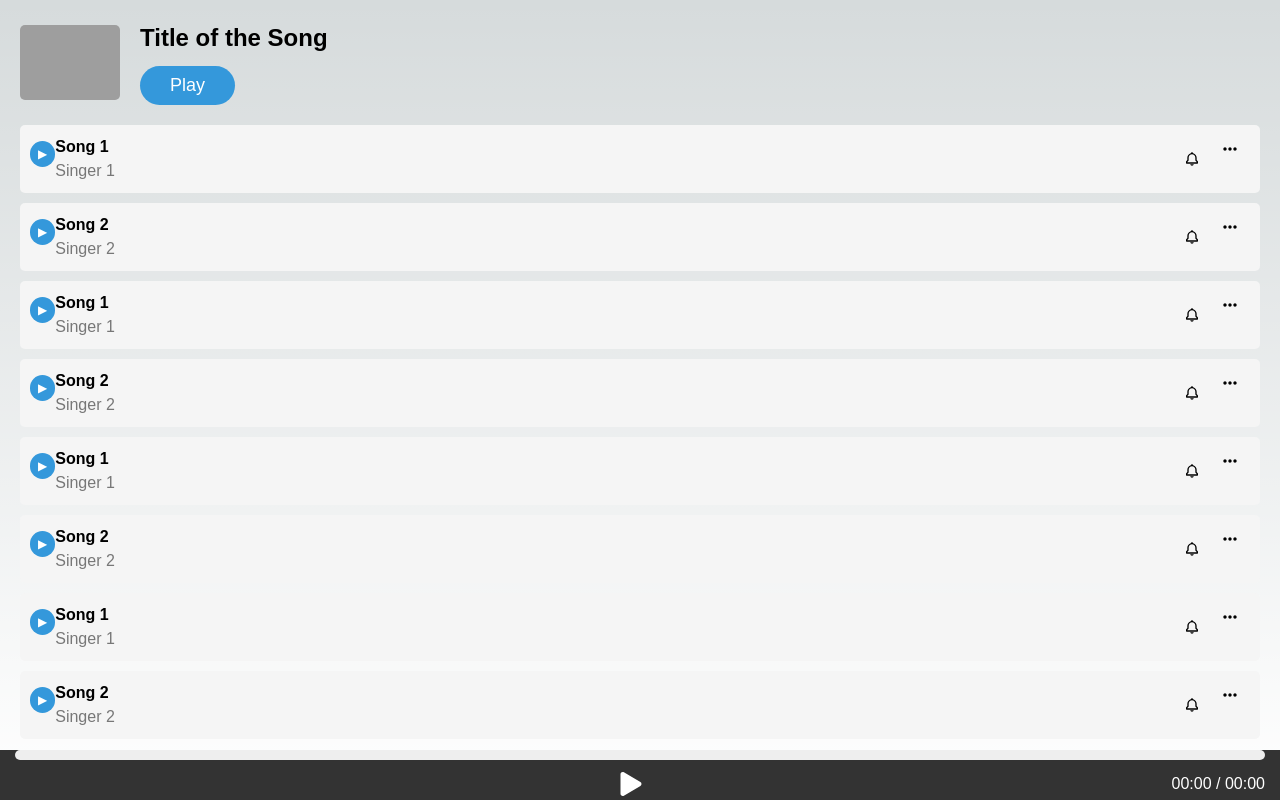
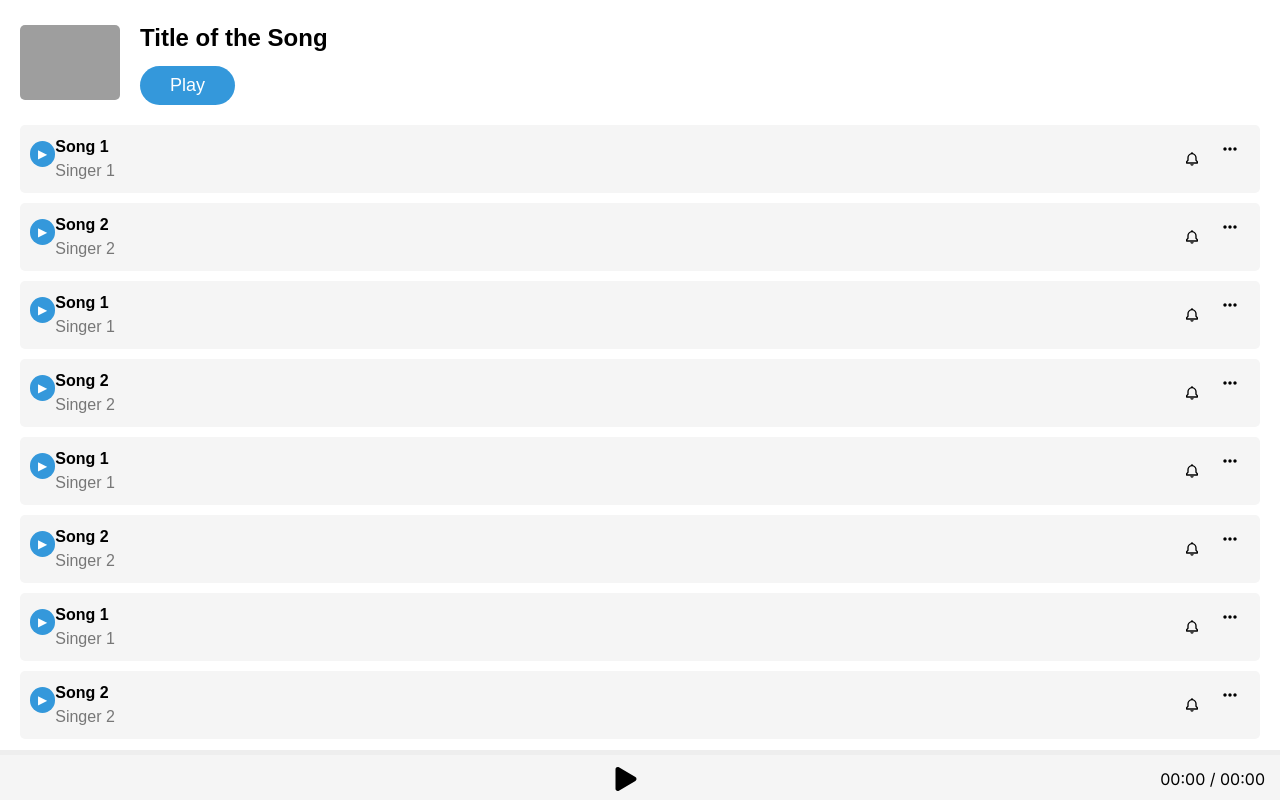
Before and after one commit to shrey-creator/epub-reader-flow, a Next.js app: page / in a window 1280 px wide. Built offline with nearby package versions, Linux system fonts and the light colour scheme; grey boxes are pictures that could not be loaded.

Commit message:
updated styles

```diff
--- a/app/MusicPage.module.css
+++ b/app/MusicPage.module.css
@@ -4,6 +4,8 @@
 .music-page {
   font-family: Arial, sans-serif;
   padding: 20px;
+  height: calc(100vh - 50px); /* Adjust height for the sticky bar */
+  overflow-y: auto; /* Enable vertical scrolling */
 }
 
 /* Top Component */
@@ -54,8 +56,6 @@
   background-color: #f5f5f5;
 }
 
-
-
 .song-details {
   flex-grow: 1;
 }
@@ -92,7 +92,6 @@
   border-radius: 5px;
 }
 
-
 .play-button-small {
   padding: 4px 8px; /* Adjust padding */
   font-size: 12px; /* Adjust font size */
--- a/app/Progressbar.module.css
+++ b/app/Progressbar.module.css
@@ -1,24 +1,12 @@
 .ProgressBarContainer {
   width: 100%;
-  height: 10px;
+  height: 5px;
   background-color: #eee;
-  border-radius: 5px;
   position: relative;
 }
 
 .ProgressBarFilled {
-  background-color: #4caf50;
+  background-color: black;
   height: 100%;
   border-radius: inherit;
 }
-
-.Handle {
-  width: 10px;
-  height: 10px;
-  background-color: #fff;
-  border-radius: 50%;
-  position: absolute;
-  top: 50%;
-  transform: translateY(-50%);
-  cursor: pointer;
-}
--- a/app/StickyBar.module.css
+++ b/app/StickyBar.module.css
@@ -3,11 +3,9 @@
   bottom: 0;
   left: 0;
   width: 100%;
-  background-color: #333;
-  color: white;
+  background-color: #f5f5f5;
   text-align: center;
-  padding-left: 15px;
-  padding-right: 15px;
+
   height: 50px;
 }
 
@@ -16,6 +14,8 @@
   align-items: center;
   justify-content: space-between;
   margin-top: 9px;
+  padding-left: 15px;
+  padding-right: 15px;
 }
 
 .songInfo {
@@ -47,8 +47,7 @@
 }
 
 .playButton {
-  background-color: #4caf50;
-  color: white;
+  background-color: black;
   padding: 10px 20px;
   border: none;
   border-radius: 5px;
@@ -66,14 +65,14 @@
 
 .progress {
   height: 100%;
-  background-color: #4caf50;
+  background-color: black;
   width: 0%;
 }
 
 .playIcon {
   font-size: 24px;
   cursor: pointer;
-  color: white;
+  color: black;
 }
 
 .hoverTime {
--- /dev/null
+++ b/app/components/HeaderPageComponent.tsx
@@ -0,0 +1,21 @@
+import React, { useRef, useState, useEffect, useContext } from "react";
+import styles from "./StickyBar.module.css"; // Import CSS module for styling
+import { AudioPlayerContext } from "./audio-player-context";
+import { FaPause, FaPlay } from "react-icons/fa"; // Import Play Icon from react-icons/fa
+import ProgressBar from "./ProgressBar";
+
+const StickyBar: React.FC<{
+  handleSongEnded: () => void;
+  currentSongIndex: number;
+  songsArray: any;
+  isSongPlaying: boolean;
+  setIsSongPlaying: any;
+}> = ({
+  handleSongEnded,
+  currentSongIndex,
+  songsArray,
+  isSongPlaying,
+  setIsSongPlaying,
+}) => {};
+
+export default HeaderComponent;
--- a/app/epub-reader.tsx
+++ b/app/epub-reader.tsx
@@ -105,14 +105,10 @@ const MusicPage = () => {
       setIsSongPlaying(true);
     }
     setCurrentSongIndex(songIndex);
-
-    // if (songIndex === currentSongIndex) {
-    //   setCurrentSongIndex(-1);
-    // } else setCurrentSongIndex(songIndex);
-    // setIsSongPlaying(true);
   };
 
   return (
+    <div className={styles["music-page-container"]}>
       <div className={styles["music-page"]}>
         {/* Top Component */}
         <div className={styles["top-component"]}>
@@ -128,6 +124,7 @@ const MusicPage = () => {
                 className={styles["play-button"]}
                 onClick={() => {
                   setCurrentSongIndex(0);
+                  setIsSongPlaying(true);
                 }}
               >
                 Play
@@ -155,6 +152,8 @@ const MusicPage = () => {
             );
           })}
         </div>
+      </div>
+      <div className={styles["sticky-bar"]}>
         <StickyBar
           handleSongEnded={handleSongEnded}
           currentSongIndex={currentSongIndex}
@@ -163,6 +162,7 @@ const MusicPage = () => {
           setIsSongPlaying={setIsSongPlaying}
         />
       </div>
+    </div>
   );
 };
 
--- a/app/globals.css
+++ b/app/globals.css
@@ -18,12 +18,6 @@
 
 body {
   color: rgb(var(--foreground-rgb));
-  background: linear-gradient(
-      to bottom,
-      transparent,
-      rgb(var(--background-end-rgb))
-    )
-    rgb(var(--background-start-rgb));
 }
 
 html,
@@ -37,10 +31,6 @@ body {
 /* MusicPage.module.css */
 
 /* General styles */
-.music-page {
-  font-family: Arial, sans-serif;
-  padding: 20px;
-}
 
 /* Top Component */
 .top-component {
--- a/app/sticky-bar.tsx
+++ b/app/sticky-bar.tsx
@@ -32,7 +32,7 @@ const StickyBar: React.FC<{
   }, [isSongPlaying]);
 
   const togglePlay = () => {
-    setIsSongPlaying(!isSongPlaying);
+    if (currentSongIndex !== -1) setIsSongPlaying(!isSongPlaying);
   };
 
   // ... audio playback logic
@@ -89,31 +89,6 @@ const StickyBar: React.FC<{
 
   const [hoverTime, setHoverTime] = useState("0:00");
 
-  //   const handleHover = (event: React.MouseEvent<HTMLDivElement>) => {
-  //     if (
-  //       audioRef?.current &&
-  //       progressBarRef.current &&
-  //       currentSongIndex !== -1
-  //     ) {
-  //       const rect = progressBarRef.current.getBoundingClientRect();
-  //       const offsetX = event.clientX - rect.left;
-  //       const progressBarWidth = progressBarRef.current.clientWidth;
-  //       const hoverPercentage = (offsetX / progressBarWidth) * 100;
-  //       const hoverTimeInSeconds =
-  //         (audioRef.current.duration * hoverPercentage) / 100;
-
-  //       const hoverMinutes = Math.floor(hoverTimeInSeconds / 60);
-  //       const hoverSeconds = Math.floor(hoverTimeInSeconds % 60);
-  //       setHoverTime(
-  //         `${hoverMinutes}:${hoverSeconds.toString().padStart(2, "0")}`
-  //       );
-  //     }
-  //   };
-
-  const handleHoverLeave = () => {
-    setHoverTime("0:00");
-  };
-
   return (
     <div className={styles.stickyBar}>
       <ProgressBar
@@ -139,13 +114,13 @@ const StickyBar: React.FC<{
             </div>
           )}
         </div>
-
-        {!isSongPlaying ? (
-          <FaPlay className={styles.playIcon} onClick={togglePlay} />
-        ) : (
-          <FaPause className={styles.playIcon} onClick={togglePlay} />
-        )}
-
+        <div>
+          {!isSongPlaying ? (
+            <FaPlay className={styles.playIcon} onClick={togglePlay} />
+          ) : (
+            <FaPause className={styles.playIcon} onClick={togglePlay} />
+          )}
+        </div>
         <div>
           <audio
             ref={audioRef}
```
Lines whose indentation alone changed are shown as unchanged.
